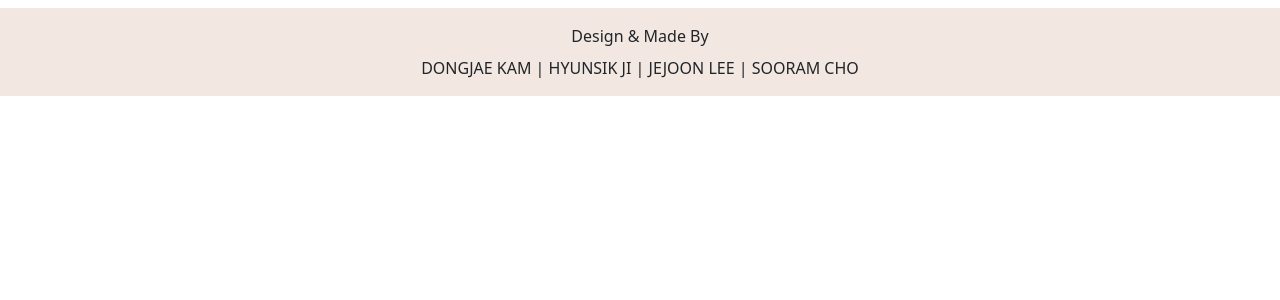
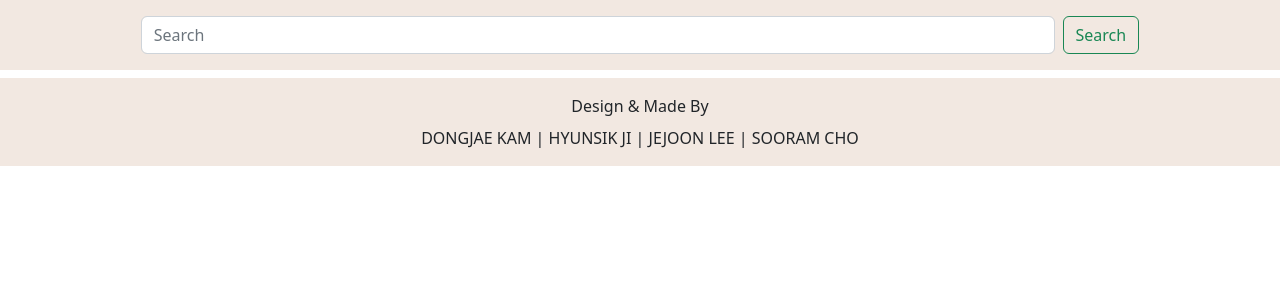
Before and after one commit to DongjaeKam/travel-master, a Django app: page /articles/searchfail/ in a window 1280 px wide. Shown: the part 74-374 px from the top of the page. Run offline with Django 3.2, Linux system fonts and the light colour scheme; some libraries are stand-ins or nearby versions.

Commit message:
검색 + 인기 검색어 base.html

```diff
--- a/articles/templates/articles/index.html
+++ b/articles/templates/articles/index.html
@@ -2,14 +2,14 @@
 {% block content %}
 {% load static %}
 {% comment %} 검색바 {% endcomment %}
-  <div class="search-box">
+  {% comment %} <div class="search-box">
     <form action="{%url 'articles:search' %}" class="search d-flex" role="search" method="">
       <input type="text" style="display:none">
       <input type="password" style="display:none">
       <input class="form-control me-2" name="searched" type="search" placeholder="Search" aria-label="Search">
       <button class="btn btn-outline-success" type="submit">Search</button>
     </form>
-  </div>
+  </div> {% endcomment %}
 
   <main class="container  my-3" style="border-radius:2%; width:920px;">
     {% comment %} 메인 페이지 윗단 {% endcomment %}
@@ -45,7 +45,7 @@
       {% comment %} 인기검색어 {% endcomment %}
       <div class=" col-5" style="border-radius:2%;">
           <h3 class="text-center">인기 검색어</h3>
-          {% for p in popular_search%}
+          {% for p in popular %}
             <div class="area_keyword" style="">
               <ul id="p_search_hd1" style="list-style:none">
                 <li>
--- a/articles/views.py
+++ b/articles/views.py
@@ -27,7 +27,7 @@ def index(request):
     context = {
         "pop_photos": pop_photos,
         "reviews": reviews,
-        "popular_search": popular_search,
+        "popular": popular_search,
     }
     return render(request, "articles/index.html", context)
 
@@ -70,6 +70,7 @@ def delete(request, pk):
 
 
 def detail(request, pk):
+    popular = Search.objects.order_by("-count")[:10]
     review = get_object_or_404(Review, pk=pk)
     photos = review.photo_set.all()
     comments = Comment.objects.filter(review_id=pk)
@@ -82,6 +83,7 @@ def detail(request, pk):
         "comment_form": comment_form,
         "comments": comments,
         "photos": photos,
+        "popular" :popular,
     }
     return render(request, "articles/detail.html", context)
 
--- a/templates/base.html
+++ b/templates/base.html
@@ -38,7 +38,35 @@
             <a class="btn btn-outline-danger" href="{% url 'accounts:logout' %}" role="button">로그아웃</a>
           {% endif %}
         </div>
-      </nav>
+      </div>
+    </nav>
+    <div class="search-box">
+      <form action="{%url 'articles:search' %}" class="search d-flex" role="search" method="">
+        <input type="text" style="display:none" autocomplete="off">
+        <input type="password" style="display:none" autocomplete="off">
+        <input class="form-control me-2" name="searched" type="search" placeholder="Search" aria-label="Search" autocomplete="off">
+        <button class="btn btn-outline-success" type="submit">Search</button>
+      </form>
+      <div class="popular">
+        <h4 class="text-center">인기 검색어</h4>
+        <div class="popular-detail d-flex justify-content-evenly">
+          <div class="area_keyword" style="">
+          {% for p in popular%}
+              {% if forloop.counter <= 5 %}
+              <h6><a class="popular-click" href="{%url 'articles:search' %}?searched={{p.title}}"><span class="badge text-bg-warning">{{ forloop.counter }}</span> {{p.title}}</h6></a>
+              {% endif %}
+          {% endfor %}
+          </div>
+          <div class="area_keyword" style="">
+          {% for p in popular%}
+              {% if forloop.counter > 5 %}
+                <h6><a class="popular-click" href="{%url 'articles:search' %}?searched={{p.title}}"><span class="badge text-bg-warning">{{ forloop.counter }}</span> {{p.title}}</h6></a>
+              {% endif %}
+          {% endfor %}
+          </div>
+        </div>
+      </div>
+    </div>
 
 
     {% block content %}
@@ -52,7 +80,16 @@
     {% block script %}{% endblock script %}
     <!-- JavaScript Bundle with Popper -->
     <script src="https://cdn.jsdelivr.net/npm/bootstrap@5.2.2/dist/js/bootstrap.bundle.min.js" integrity="sha384-OERcA2EqjJCMA+/3y+gxIOqMEjwtxJY7qPCqsdltbNJuaOe923+mo//f6V8Qbsw3" crossorigin="anonymous"></script>
+    <script>
+      const searchToggle = function() {
+        document.querySelector(".popular").classList.toggle('active')
+      }
 
+      const search = document.querySelector(".search")
+
+      search.addEventListener('click', searchToggle)
+
+    </script>
   </body>
 
   </html>
```
Also changed, not shown: articles/templates/articles/detail.html (+1 -8 lines), articles/templates/articles/search.html (+1 -37 lines).
